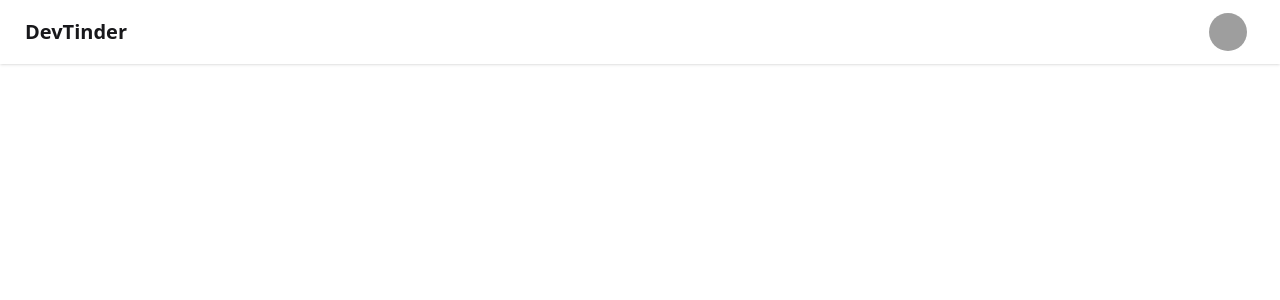
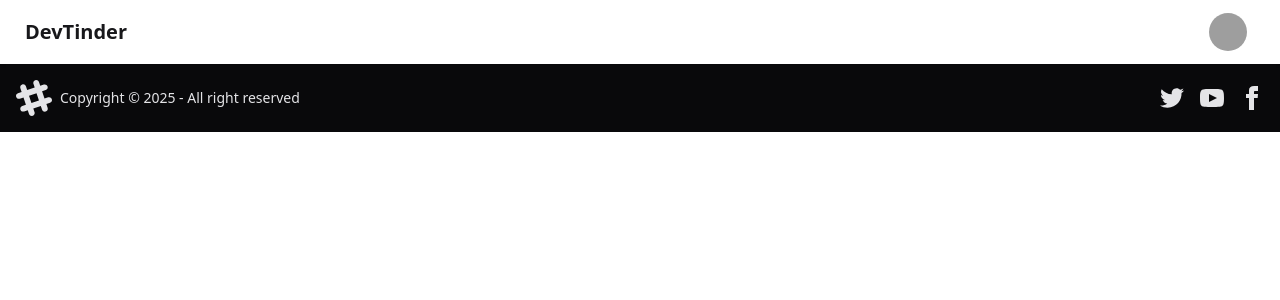
Before and after one commit to harpreet-singh13/devTinder-web, a React (Vite) app: page / in a window 1280 px wide. Shown: the top 300 px of the page. Built offline with nearby package versions, Linux system fonts and the light colour scheme; grey boxes are pictures that could not be loaded.

Commit message:
Routing + Navbar + Footer

```diff
--- a/package.json
+++ b/package.json
@@ -13,6 +13,7 @@
     "@tailwindcss/vite": "^4.0.3",
     "react": "^18.3.1",
     "react-dom": "^18.3.1",
+    "react-router-dom": "^7.1.5",
     "tailwindcss": "^4.0.3"
   },
   "devDependencies": {
--- a/src/App.jsx
+++ b/src/App.jsx
@@ -1,44 +1,19 @@
+import { BrowserRouter, Route, Routes } from "react-router-dom";
+import Body from "./Body";
+import Login from "./Login";
+import Profile from "./Profile";
+
 function App() {
 	return (
 		<>
-			<div className="navbar bg-base-100 shadow-sm">
-				<div className="flex-1">
-					<a className="btn btn-ghost text-xl">DevTinder</a>
-				</div>
-				<div className="flex gap-2">
-					<div className="dropdown dropdown-end mx-6">
-						<div
-							tabIndex={0}
-							role="button"
-							className="btn btn-ghost btn-circle avatar"
-						>
-							<div className="w-10 rounded-full">
-								<img
-									alt="Tailwind CSS Navbar component"
-									src="https://img.daisyui.com/images/stock/photo-1534528741775-53994a69daeb.webp"
-								/>
-							</div>
-						</div>
-						<ul
-							tabIndex={0}
-							class="menu menu-sm dropdown-content bg-base-100 rounded-box z-1 mt-3 w-52 p-2 shadow"
-						>
-							<li>
-								<a className="justify-between">
-									Profile
-									<span className="badge">New</span>
-								</a>
-							</li>
-							<li>
-								<a>Settings</a>
-							</li>
-							<li>
-								<a>Logout</a>
-							</li>
-						</ul>
-					</div>
-				</div>
-			</div>
+			<BrowserRouter basename="/">
+				<Routes>
+					<Route path="/" element={<Body />}>
+						<Route path="/login" element={<Login />}></Route>
+						<Route path="/profile" element={<Profile />}></Route>
+					</Route>
+				</Routes>
+			</BrowserRouter>
 		</>
 	);
 }
--- /dev/null
+++ b/src/Body.jsx
@@ -0,0 +1,16 @@
+import React from "react";
+import NavBar from "./NavBar";
+import Footer from "./Footer";
+import { Outlet } from "react-router-dom";
+
+const Body = () => {
+	return (
+		<div>
+			<NavBar />
+			<Outlet />
+			<Footer/>
+		</div>
+	);
+};
+
+export default Body;
--- /dev/null
+++ b/src/Footer.jsx
@@ -0,0 +1,64 @@
+import React from "react";
+
+const Footer = () => {
+	return (
+		<div>
+			<footer className="footer sm:footer-horizontal bg-neutral text-neutral-content items-center p-4">
+				<aside className="grid-flow-col items-center">
+					<svg
+						width="36"
+						height="36"
+						viewBox="0 0 24 24"
+						xmlns="http://www.w3.org/2000/svg"
+						fillRule="evenodd"
+						clipRule="evenodd"
+						class="fill-current"
+					>
+						<path d="M22.672 15.226l-2.432.811.841 2.515c.33 1.019-.209 2.127-1.23 2.456-1.15.325-2.148-.321-2.463-1.226l-.84-2.518-5.013 1.677.84 2.517c.391 1.203-.434 2.542-1.831 2.542-.88 0-1.601-.564-1.86-1.314l-.842-2.516-2.431.809c-1.135.328-2.145-.317-2.463-1.229-.329-1.018.211-2.127 1.231-2.456l2.432-.809-1.621-4.823-2.432.808c-1.355.384-2.558-.59-2.558-1.839 0-.817.509-1.582 1.327-1.846l2.433-.809-.842-2.515c-.33-1.02.211-2.129 1.232-2.458 1.02-.329 2.13.209 2.461 1.229l.842 2.515 5.011-1.677-.839-2.517c-.403-1.238.484-2.553 1.843-2.553.819 0 1.585.509 1.85 1.326l.841 2.517 2.431-.81c1.02-.33 2.131.211 2.461 1.229.332 1.018-.21 2.126-1.23 2.456l-2.433.809 1.622 4.823 2.433-.809c1.242-.401 2.557.484 2.557 1.838 0 .819-.51 1.583-1.328 1.847m-8.992-6.428l-5.01 1.675 1.619 4.828 5.011-1.674-1.62-4.829z"></path>
+					</svg>
+					<p>
+						Copyright © {new Date().getFullYear()} - All right
+						reserved
+					</p>
+				</aside>
+				<nav className="grid-flow-col gap-4 md:place-self-center md:justify-self-end">
+					<a>
+						<svg
+							xmlns="http://www.w3.org/2000/svg"
+							width="24"
+							height="24"
+							viewBox="0 0 24 24"
+							class="fill-current"
+						>
+							<path d="M24 4.557c-.883.392-1.832.656-2.828.775 1.017-.609 1.798-1.574 2.165-2.724-.951.564-2.005.974-3.127 1.195-.897-.957-2.178-1.555-3.594-1.555-3.179 0-5.515 2.966-4.797 6.045-4.091-.205-7.719-2.165-10.148-5.144-1.29 2.213-.669 5.108 1.523 6.574-.806-.026-1.566-.247-2.229-.616-.054 2.281 1.581 4.415 3.949 4.89-.693.188-1.452.232-2.224.084.626 1.956 2.444 3.379 4.6 3.419-2.07 1.623-4.678 2.348-7.29 2.04 2.179 1.397 4.768 2.212 7.548 2.212 9.142 0 14.307-7.721 13.995-14.646.962-.695 1.797-1.562 2.457-2.549z"></path>
+						</svg>
+					</a>
+					<a>
+						<svg
+							xmlns="http://www.w3.org/2000/svg"
+							width="24"
+							height="24"
+							viewBox="0 0 24 24"
+							class="fill-current"
+						>
+							<path d="M19.615 3.184c-3.604-.246-11.631-.245-15.23 0-3.897.266-4.356 2.62-4.385 8.816.029 6.185.484 8.549 4.385 8.816 3.6.245 11.626.246 15.23 0 3.897-.266 4.356-2.62 4.385-8.816-.029-6.185-.484-8.549-4.385-8.816zm-10.615 12.816v-8l8 3.993-8 4.007z"></path>
+						</svg>
+					</a>
+					<a>
+						<svg
+							xmlns="http://www.w3.org/2000/svg"
+							width="24"
+							height="24"
+							viewBox="0 0 24 24"
+							class="fill-current"
+						>
+							<path d="M9 8h-3v4h3v12h5v-12h3.642l.358-4h-4v-1.667c0-.955.192-1.333 1.115-1.333h2.885v-5h-3.808c-3.596 0-5.192 1.583-5.192 4.615v3.385z"></path>
+						</svg>
+					</a>
+				</nav>
+			</footer>
+		</div>
+	);
+};
+
+export default Footer;
--- /dev/null
+++ b/src/Login.jsx
@@ -0,0 +1,7 @@
+import React from "react";
+
+const Login = () => {
+	return <div>Login</div>;
+};
+
+export default Login;
--- /dev/null
+++ b/src/NavBar.jsx
@@ -0,0 +1,46 @@
+const NavBar = () => {
+	return (
+		<>
+			<div className="navbar bg-base-100 shadow-sm">
+				<div className="flex-1">
+					<a className="btn btn-ghost text-xl">DevTinder</a>
+				</div>
+				<div className="flex gap-2">
+					<div className="dropdown dropdown-end mx-6">
+						<div
+							tabIndex={0}
+							role="button"
+							className="btn btn-ghost btn-circle avatar"
+						>
+							<div className="w-10 rounded-full">
+								<img
+									alt="Tailwind CSS Navbar component"
+									src="https://img.daisyui.com/images/stock/photo-1534528741775-53994a69daeb.webp"
+								/>
+							</div>
+						</div>
+						<ul
+							tabIndex={0}
+							class="menu menu-sm dropdown-content bg-base-100 rounded-box z-1 mt-3 w-52 p-2 shadow"
+						>
+							<li>
+								<a className="justify-between">
+									Profile
+									<span className="badge">New</span>
+								</a>
+							</li>
+							<li>
+								<a>Settings</a>
+							</li>
+							<li>
+								<a>Logout</a>
+							</li>
+						</ul>
+					</div>
+				</div>
+			</div>
+		</>
+	);
+};
+
+export default NavBar;
--- /dev/null
+++ b/src/Profile.jsx
@@ -0,0 +1,9 @@
+import React from 'react'
+
+const Profile = () => {
+  return (
+    <div>Profile</div>
+  )
+}
+
+export default Profile
```
Also changed, not shown: 1 other file (tests, documents, lock files or other folders).
